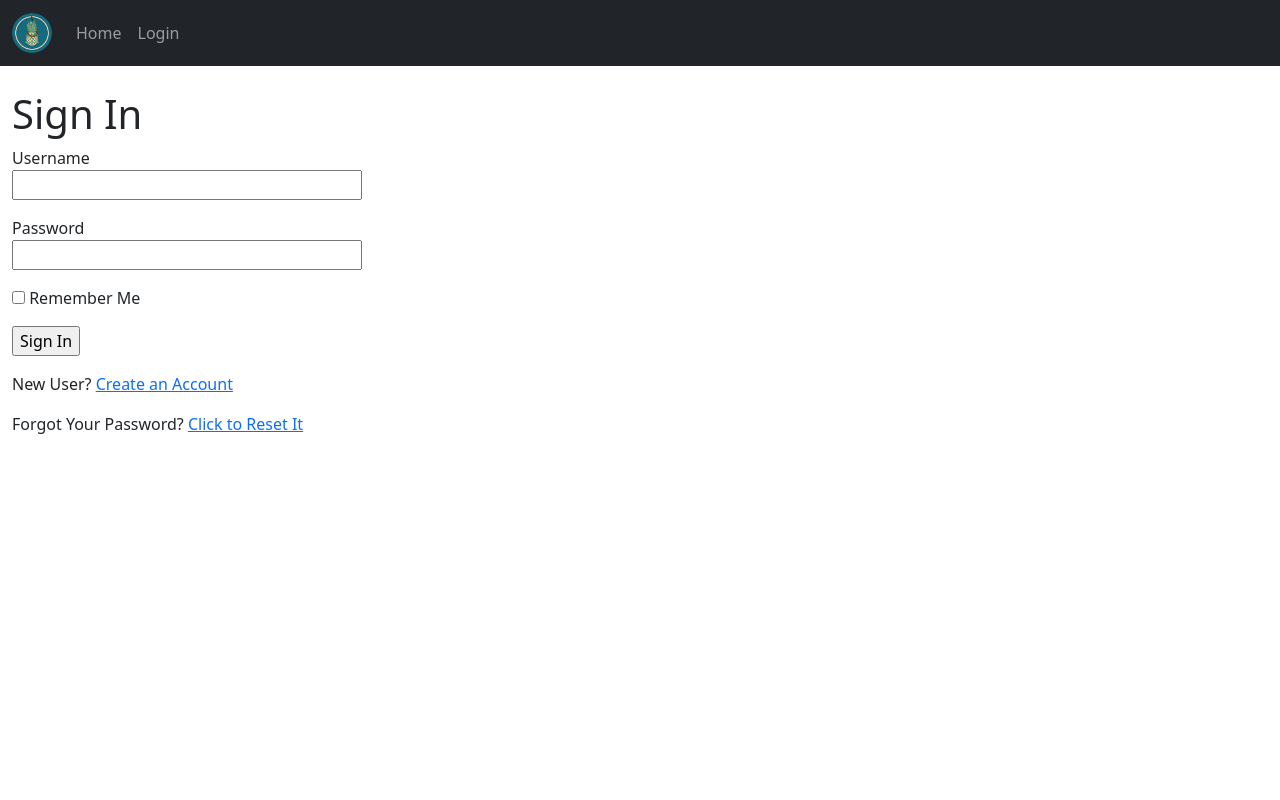
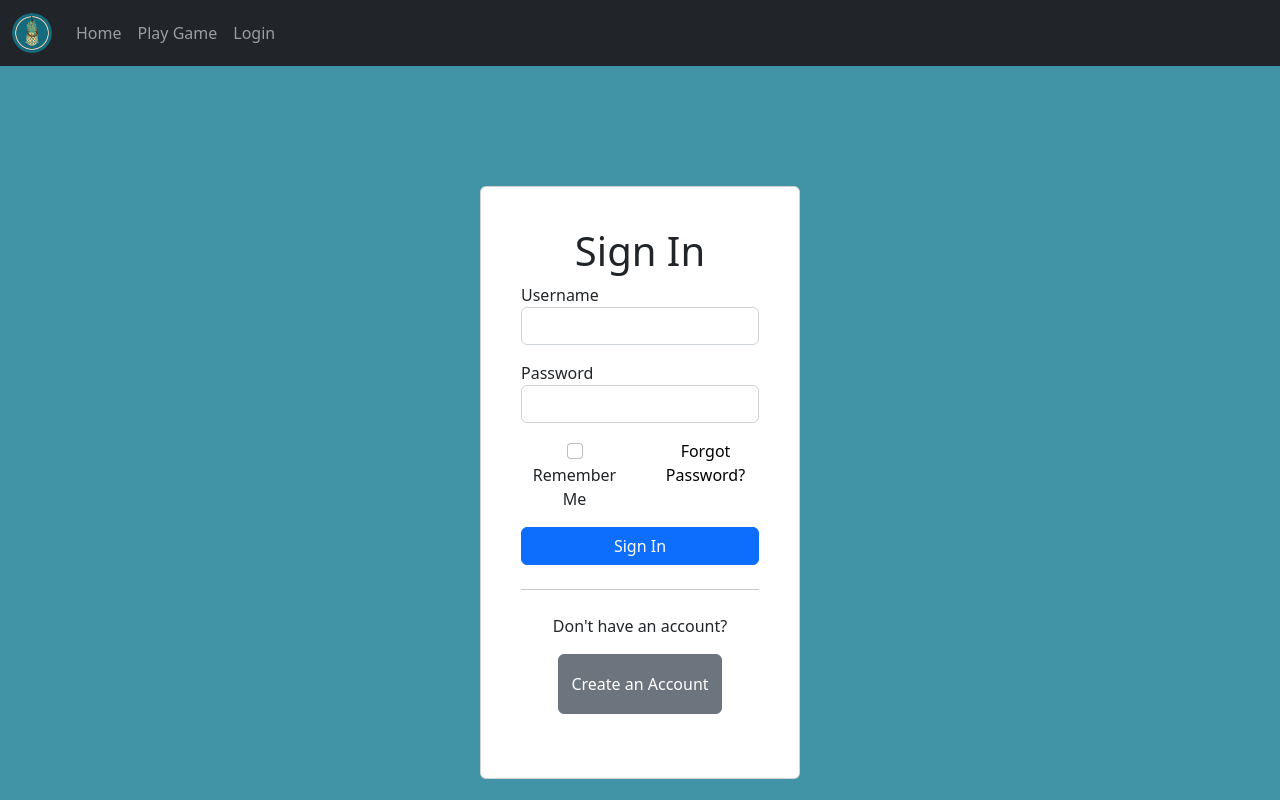
Before and after one commit to jin-karen/flask-hangman, a Flask app: page /login in a window 1280 px wide. Run offline with Flask 3, Linux system fonts and the light colour scheme; some libraries are stand-ins or nearby versions.

Commit message:
add bootstrap and css for login

```diff
--- a/app/models.py
+++ b/app/models.py
@@ -66,7 +66,7 @@ class Game(db.Model):
     user_id = db.Column(db.Integer, db.ForeignKey('user.id'))
 
     def __repr__(self):
-        return "<{}'s Game with {}>".format(self.user_id, self.opponent)
+        return "<User {}'s Game with {}>".format(self.user_id, self.opponent)
 
 # User Loader for Flask_Login to Check current_user
 @login.user_loader
--- a/app/routes.py
+++ b/app/routes.py
@@ -40,7 +40,7 @@ def login():
         if not next_page or url_parse(next_page).netloc != '':
             next_page = url_for('index')
        	return redirect(next_page)
-    return render_template('login.html', title='Sign In', form=form)
+    return render_template('login.html', title='Sign In', form=form, bg_class='loginPage')
 
 # App.route Decorator and View Function for Logging Out
 @app.route('/logout')
--- a/app/static/css/style.css
+++ b/app/static/css/style.css
@@ -1,5 +1,9 @@
 html {
     height:100%;
+}
+
+a {
+    text-decoration: none;
 }
 
 /* Centered Text and Elements text-align: center;*/
@@ -20,9 +24,17 @@ html {
     color: #EBE0D2;
 }
 
-/* .textStroke{
-    -webkit-text-stroke: 2px #084A59;
-} */
+.blackText {
+    color: black;
+}
+
+.largeBtn {
+    height: 60px;
+}
+
+.loginPage {
+    background-color: #4193A6;
+}
 
 /* CSS for Hangman Game Pages */
 .hangmanGamePage {
@@ -61,11 +73,6 @@ html {
     transform: scale(1.05) translateY(3px);
     box-shadow: 0 0 10px 1px;
 }
-
-
-
-
-
 
 /* Canvas for Hangman Game Play Pages*/
 #singleplayerCanvas {
--- a/app/templates/base.html
+++ b/app/templates/base.html
@@ -32,14 +32,14 @@
                         <li class="nav-item">
                             <a class="nav-link" href="{{ url_for('index') }}">Home</a>
                         </li>
+                        <li class="nav-item">
+                            <a class="nav-link" href="{{ url_for('play_hangman') }}">Play Game</a>
+                        </li>
                         {% if current_user.is_anonymous %}
                         <li class="nav-item">
                             <a class="nav-link" href="{{ url_for('login') }}">Login</a>
                         </li>
                         {% else %}
-                        <li class="nav-item">
-                            <a class="nav-link" href="{{ url_for('play_hangman') }}">Play Game</a>
-                        </li>
                         <li class="nav-item">
                             <a class="nav-link" href="{{ url_for('user', username=current_user.username) }}">Profile</a>
                         </li>
--- a/app/templates/login.html
+++ b/app/templates/login.html
@@ -2,33 +2,39 @@
 {% extends "base.html" %}
 
 {% block content %}
-    <h1>Sign In</h1>
+    <div class="row justify-content-center mt-5" >
+        <div class="col-sm-8 col-md-6 col-lg-5 col-xl-3 card p-4 mt-5">
+            <div class="card-body">
+            <h1 class="text-center">Sign In</h1>
             <!--Form Template for Login Form-->
             <form action="" method="post" novalidate>
                 {{ form.hidden_tag() }}
                 <p>
                     {{ form.username.label }}<br>
-            {{ form.username(size=32) }}
+                    {{ form.username(class_="form-control", size=32) }}
                     {% for error in form.username.errors %}
                     <span style="color: red;">[{{ error }}]</span>
                     {% endfor %}
                 </p>
                 <p>
                     {{ form.password.label }}<br>
-            {{ form.password(size=32) }}
+                    {{ form.password(class_="form-control", size=32) }}
                     {% for error in form.password.errors %}
                     <span style="color: red;">[{{ error }}]</span>
                     {% endfor %}
                 </p>
-        <p>{{ form.remember_me() }} {{ form.remember_me.label }}</p>
-        <p>{{ form.submit() }}</p>
+                <div class="row justify-content-center text-center" >
+                    <p class="col-sm-6">{{ form.remember_me(class_="form-check-input") }} {{ form.remember_me.label }}</p>
+                    <p class="col-sm-6"><a href="{{ url_for('reset_password_request') }}" class="blackText">Forgot Password?</a></p>
+                </div>
+                <p class="text-center d-grid mb-4">{{ form.submit(class_="btn btn-primary") }}</p>
             </form>
-    <p>
-        New User?
-        <a href="{{ url_for('register') }}">Create an Account</a>
-    </p>
-    <p>
-        Forgot Your Password?
-        <a href="{{ url_for('reset_password_request') }}">Click to Reset It</a>
-    </p>
+            <hr>
+            <div class="text-center my-4">
+                <p>Don't have an account?</p>
+                <a href="{{ url_for('register') }}"><button type="button" class="btn btn-secondary largeBtn">Create an Account</button></a>
+            </div>
+            </div>
+        </div>
+    </div>
 {% endblock %}
```
Lines whose indentation alone changed are shown as unchanged.
